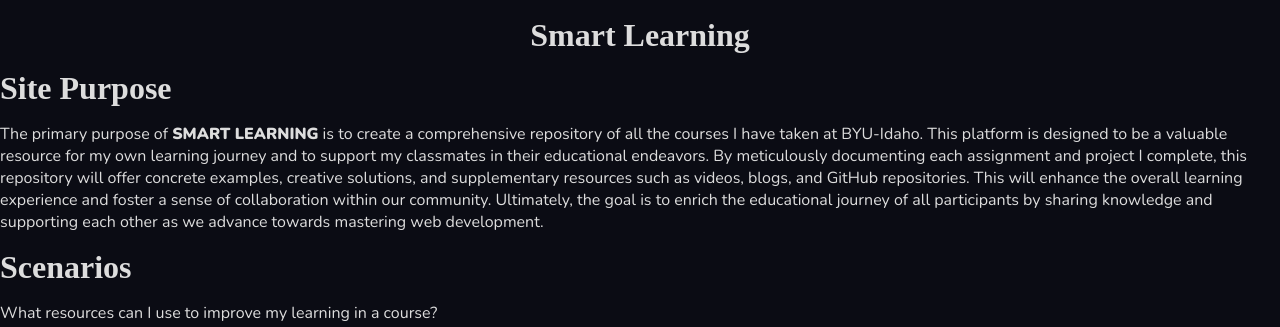
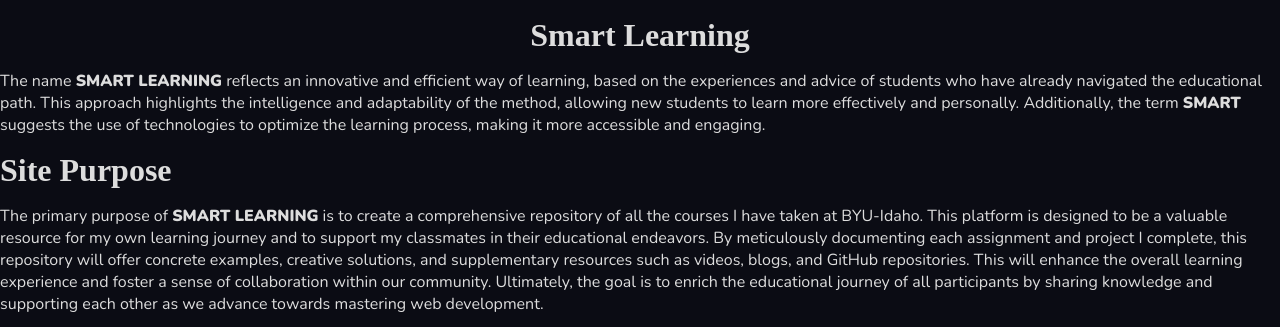
Before and after one commit to byu-Renzo/wdd131, a plain HTML site: page project/siteplan.html in a window 1280 px wide. Shown: the part 415-742 px from the top of the page. Drawn offline with nearby package versions, Linux system fonts and the light colour scheme; a web font is replaced by a local one.

Commit message:
Add information about the name

```diff
--- a/project/siteplan.html
+++ b/project/siteplan.html
@@ -20,11 +20,19 @@
   <header>
     <img src="images/smart-learning-logo.svg" alt="Smart Learning Logo">
     <h1>Smart Learning</h1>
+    <p>The name <span class="name">Smart Learning</span> reflects an innovative and efficient way of learning, based on
+      the experiences and
+      advice of students who have already navigated the educational path. This approach highlights the intelligence and
+      adaptability of the method, allowing new students to learn more effectively and personally. Additionally, the term
+      <span class="name">smart</span> suggests the use of technologies to optimize the learning process, making it more
+      accessible and engaging.
+    </p>
   </header>
 
   <main>
     <h2>Site Purpose</h2>
-    <p>The primary purpose of <span class="name">Smart Learning</span> is to create a comprehensive repository of all the courses I
+    <p>The primary purpose of <span class="name">Smart Learning</span> is to create a comprehensive repository of all
+      the courses I
       have taken at BYU-Idaho. This platform is designed to be a valuable resource for my own learning journey and to
       support my
       classmates in their educational endeavors. By meticulously documenting each assignment and project I complete,
```
